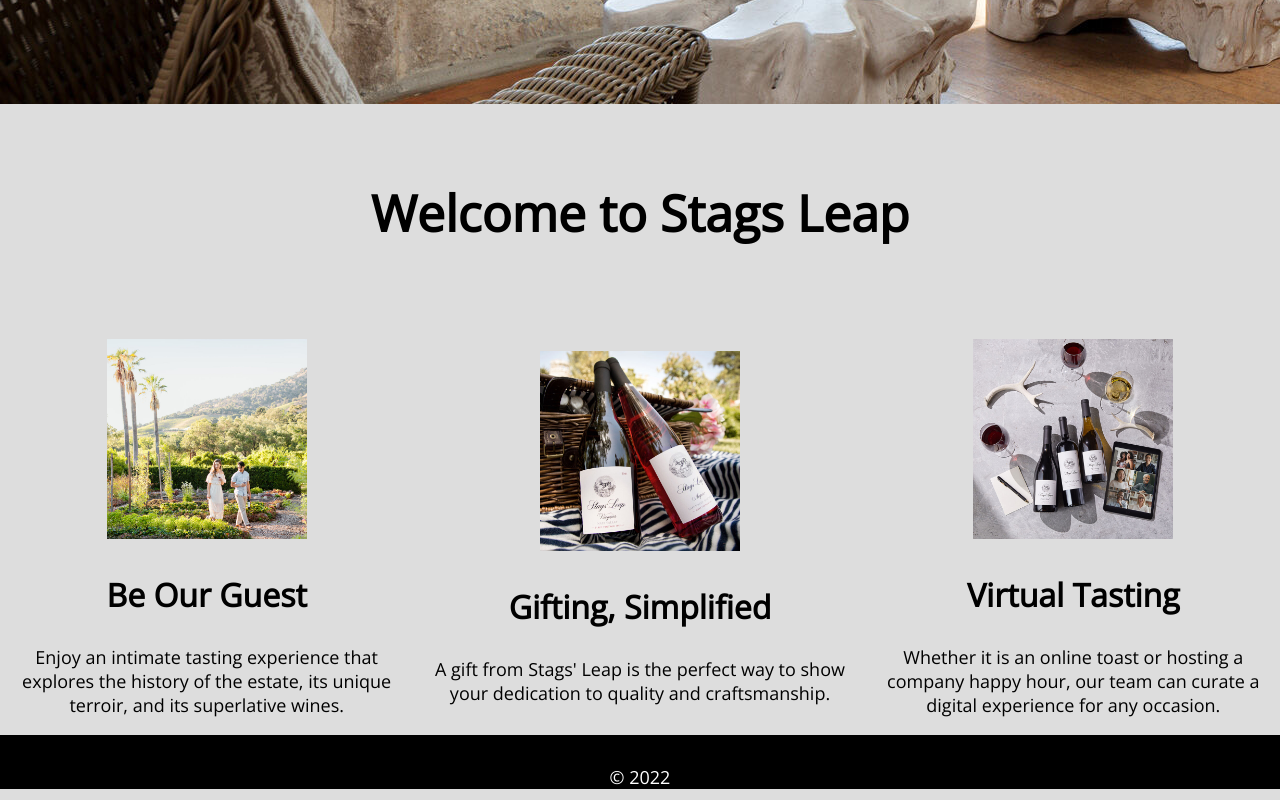
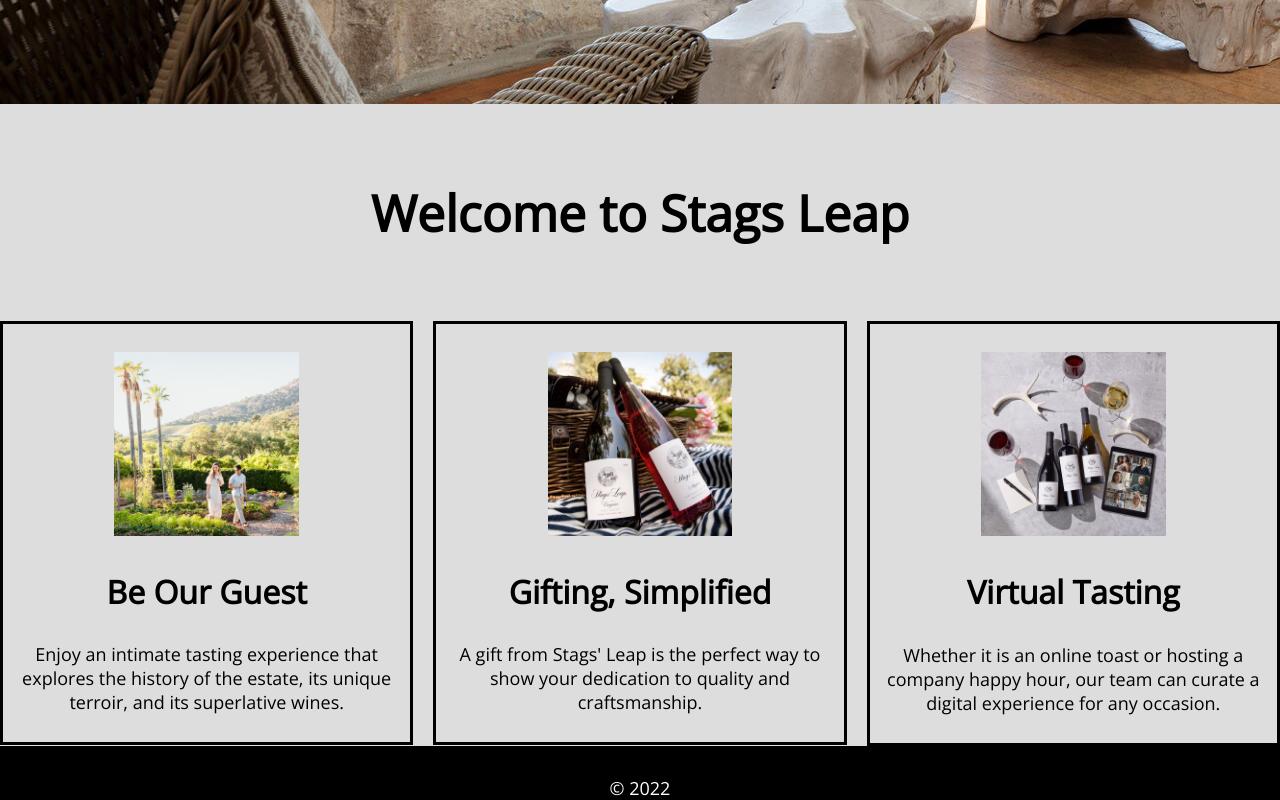
Before and after one commit to qiyanwu/portfolio-content, a plain HTML site: page index.html in a window 1280 px wide. Shown: the part 796-1596 px from the top of the page. Drawn offline with nearby package versions, Linux system fonts and the light colour scheme.

Commit message:
Update styles.css

```diff
--- a/css/styles.css
+++ b/css/styles.css
@@ -79,9 +79,9 @@
 }
 
 .images{
-  border: auto;
+  border: solid;
   margin: auto;
-  padding: auto;
+  padding: 10px;
   text-align:center
 }
 
```
